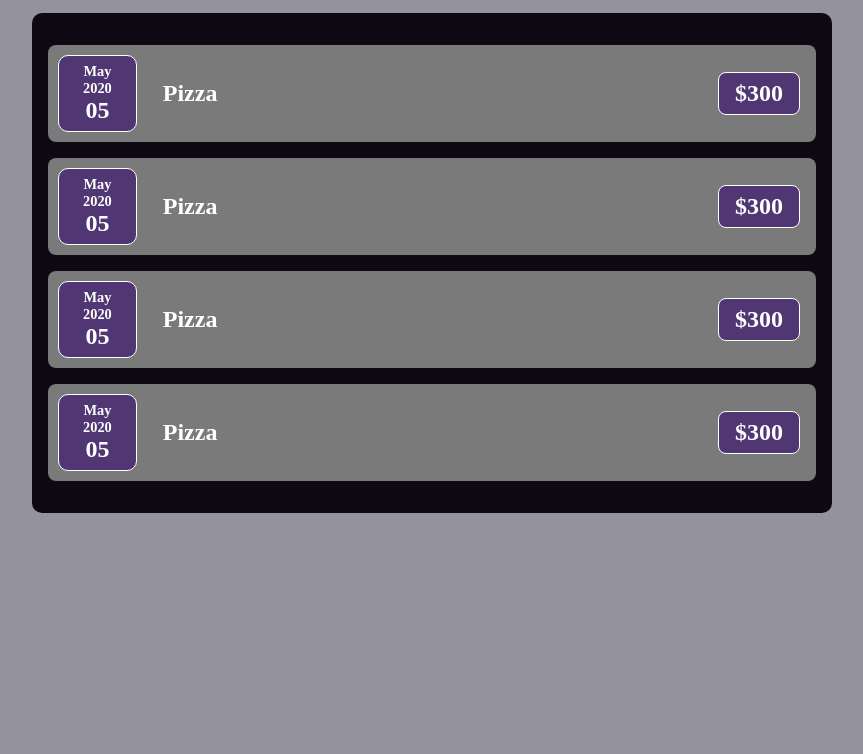
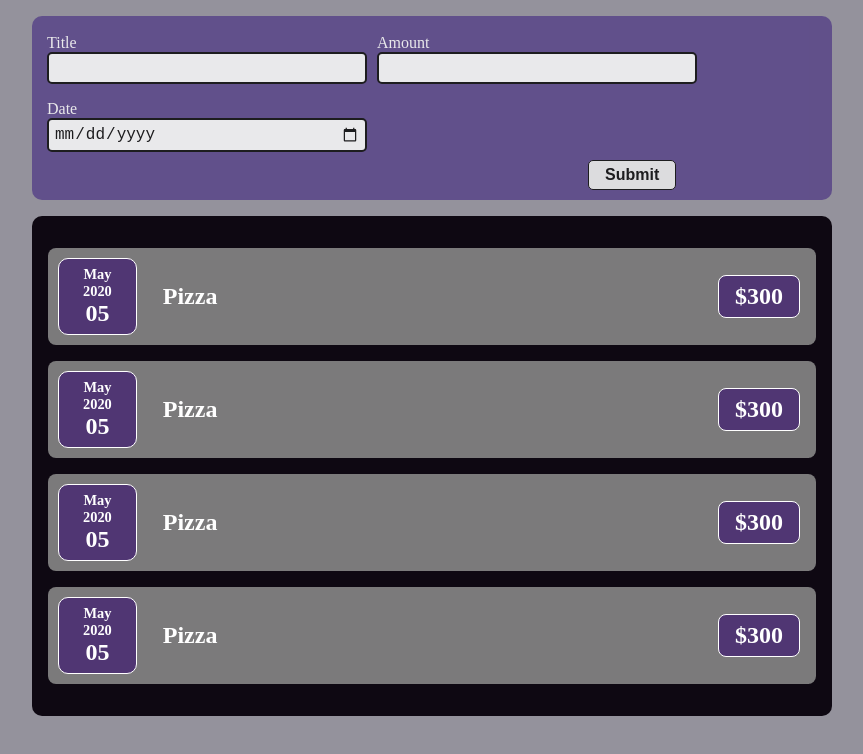
Before and after one commit to SujeetOfficialGitHub/React-Expense-Tracker, a React (Create React App) app: page / in a window 1280 px wide. Shown: the top 754 px of the page, without its empty margins (208-1071 px from the left). Built offline with nearby package versions, Linux system fonts and the light colour scheme.

Commit message:
Add a input form

```diff
--- a/src/App.css
+++ b/src/App.css
@@ -1,3 +1,4 @@
 .container{
-    margin: 1%;
+    margin: 1% auto;
+    max-width: 50rem;
 }
--- a/src/App.js
+++ b/src/App.js
@@ -1,10 +1,12 @@
 import './App.css';
 import Expenses from './component/expenses/Expenses';
+import NewExpenses from './component/newExpenses/NewExpenses';
 
 
 function App() {
   return (
     <div className="container">
+        <NewExpenses />
         <Expenses />
     </div>
   );
--- a/src/component/expenses/Expenses.css
+++ b/src/component/expenses/Expenses.css
@@ -1,7 +1,6 @@
 .expenses{
     background: rgba(7, 1, 10, 0.945);
     border-radius: 10px;
-    max-width: 50rem;
     margin: auto;
     padding: 1rem;
 }
--- a/src/component/expenses/ExpensesItem.css
+++ b/src/component/expenses/ExpensesItem.css
@@ -34,7 +34,7 @@
     display: flex;
     justify-content: space-between;
     align-items: center;
-    width: 40rem;
+    width: 100%;
     color: white;
 }
 .expenses-amount{
--- /dev/null
+++ b/src/component/newExpenses/ExpenseForm.js
@@ -0,0 +1,28 @@
+import React from 'react';
+import './ExpensesForm.css'
+
+const ExpenseForm = () => {
+  return (
+    <>
+        <form id='input-form' action="">
+            <div className="input-box">
+                <label htmlFor="title">Title</label><br />
+                <input type="text"  />
+            </div>
+            <div className="input-box">
+                <label htmlFor="amount">Amount</label><br />
+                <input type="number"  />
+            </div>
+            <div className="input-box">
+                <label htmlFor="date">Date</label><br />
+                <input type="date"  />
+            </div>
+            <div className="btn">
+                <input className='submit-btn' type="submit" value="Submit" />
+            </div>
+        </form>
+    </>
+  )
+}
+
+export default ExpenseForm
--- /dev/null
+++ b/src/component/newExpenses/ExpensesForm.css
@@ -0,0 +1,30 @@
+.input-box{
+    display: inline-block;
+    margin: 8px 5px;
+}
+.input-box input{
+    font-size: 1rem;
+    padding: 5px;
+    outline: none;
+    width: 20rem;
+    border: 2px solid black;
+    border-radius: 5px;
+}
+.btn{
+    margin-left: 70%;
+}
+
+.submit-btn{
+    padding: 5px 1rem;
+    font-size: 1rem;
+    font-weight: bold;
+    border: 1px solid black;
+    border-radius: 5px;
+    cursor: pointer;
+
+}
+.submit-btn:hover{
+    color: white;
+    background: green;
+
+}
--- /dev/null
+++ b/src/component/newExpenses/NewExpenses.css
@@ -0,0 +1,8 @@
+.expense-form-box{
+    background: rgba(60, 32, 126, 0.712);
+    margin: 1rem 0rem;
+    border-radius: 10px;
+    padding: 10px;
+    opacity: .8;
+    color: white;
+}
--- /dev/null
+++ b/src/component/newExpenses/NewExpenses.js
@@ -0,0 +1,13 @@
+import React from 'react';
+import ExpenseForm from './ExpenseForm';
+import './NewExpenses.css';
+
+const NewExpenses = () => {
+  return (
+    <div className='expense-form-box'>
+        <ExpenseForm />
+    </div>
+  )
+}
+
+export default NewExpenses
--- a/src/index.css
+++ b/src/index.css
@@ -7,4 +7,5 @@ body{
   background: rgba(47, 43, 61, 0.511);
   height: 100vh;
   width: 100vw;
+  min-width: 370px;
 }
```
